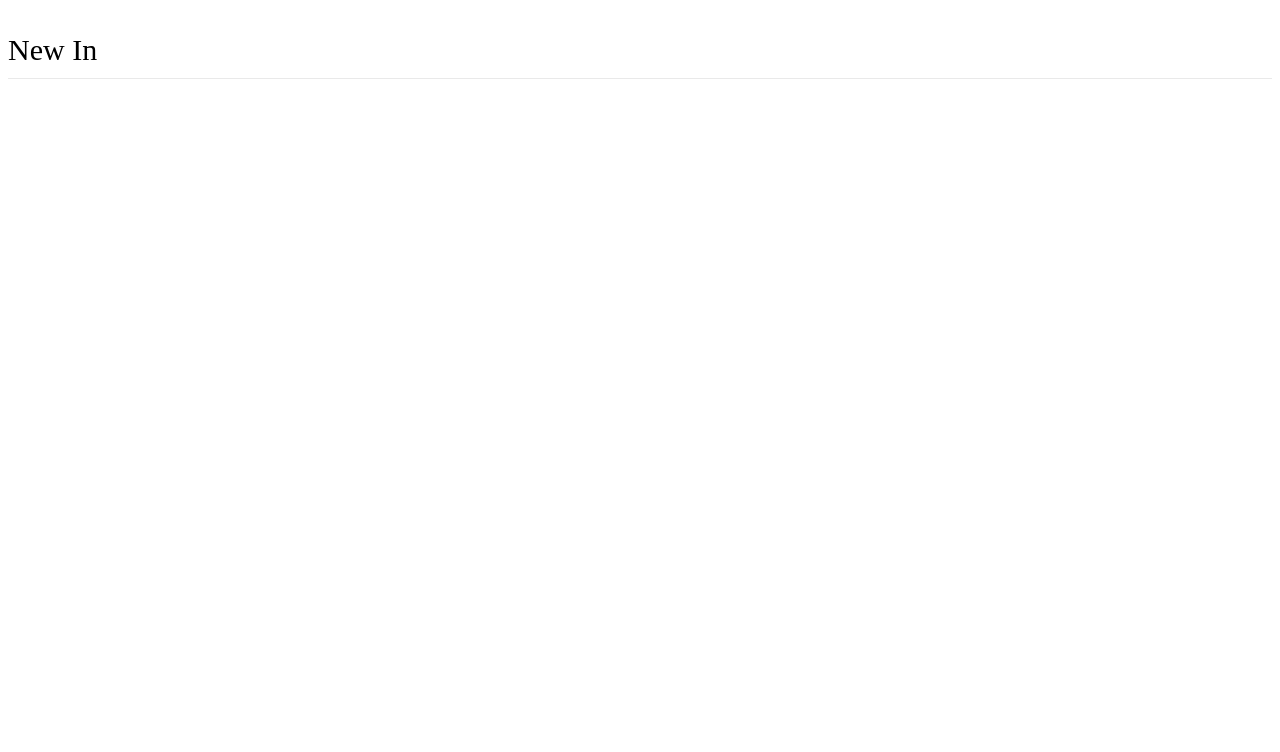
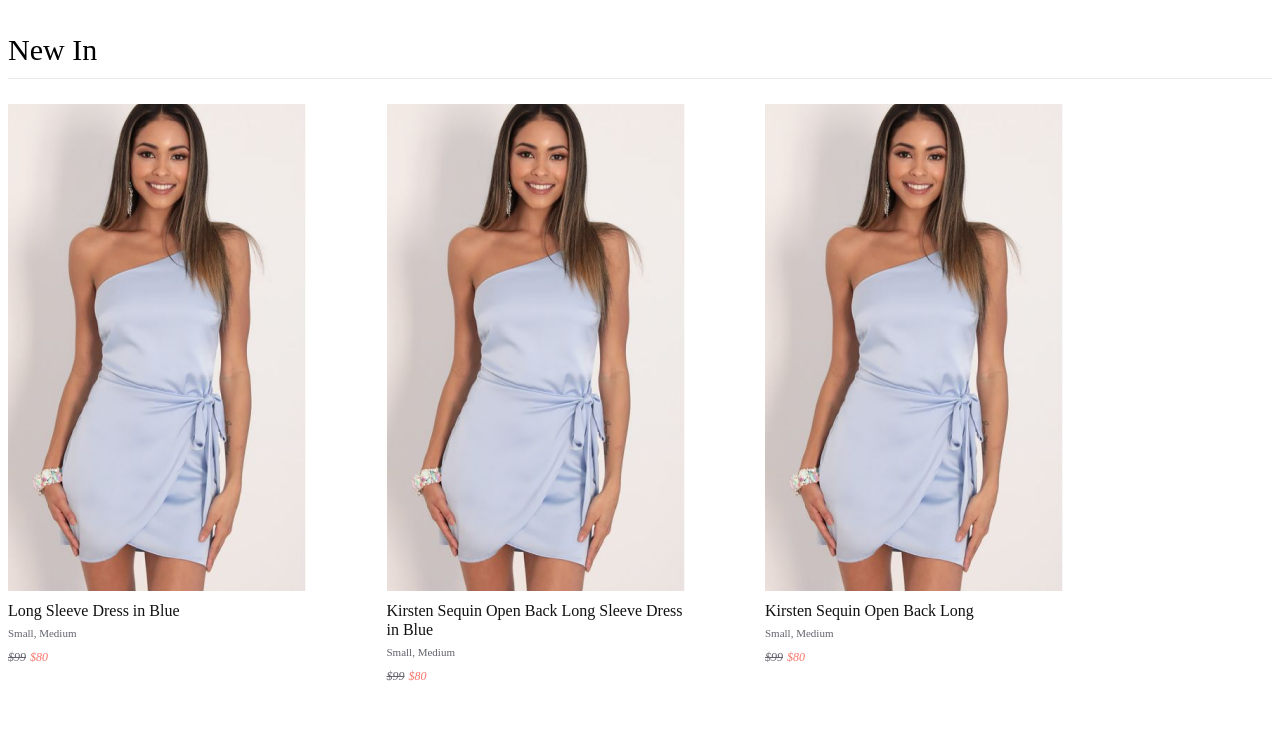
Before and after one commit to MozalovPavel/online-shop, a Next.js app: page / in a window 1280 px wide. Shown: the top 752 px of the page. Built offline with nearby package versions, Linux system fonts and the light colour scheme; a web font is replaced by a local one.

Commit message:
adds adaptive cards

```diff
--- a/src/components/Header.tsx
+++ b/src/components/Header.tsx
@@ -6,7 +6,7 @@ import commonStyles from '../styles/CommonLayout.module.css';
 import logo from '../../public/logo.svg';
 
 const Header = () => (
-	<nav className={`${styles.navbar} ${commonStyles.layoutPaddings}`}>
+	<header className={`${styles.navbar} ${commonStyles.layoutPaddings}`}>
 		<Link href="/">
 			<Image
 				className={styles.logo}
@@ -20,7 +20,7 @@ const Header = () => (
 			<span>🛒</span>
 			<p>$0.00</p>
 		</div>
-	</nav>
+	</header>
 );
 
    export default Header;
--- a/src/components/Layout.tsx
+++ b/src/components/Layout.tsx
@@ -2,6 +2,7 @@ import Header from './Header';
 import {PropsWithChildren} from 'react';
 import commonStyles from '../styles/CommonLayout.module.css';
 
+// FIXME ограничить сверху по ширине
 const Layout = ({ children }: PropsWithChildren<{}>) => (
     <>
         <Header />
--- a/src/components/ProductCard.tsx
+++ b/src/components/ProductCard.tsx
@@ -5,32 +5,40 @@ import testImage from '../../public/test-image.png';
 
 // FIXME переместить
 
+interface IProduct {
+    title: string;
+    sizes: ProductCardSizes[];
+    oldPrice: number;
+    newPrice: number;
+}
+
+export enum ProductCardSizes {
+    Small = "Small",
+    Medium = "Medium",
+    Big = "Big"
+}
+
 interface IProductCardProps {
-
+    product: IProduct;
 }
 
 // FIXME вынести высоты
 
 const ProductCard = (props: IProductCardProps) => {
-    // const {} = props;
+    const {product} = props;
+    const {newPrice, oldPrice, sizes, title} = product
     return (
         <article className={styles.root}>
             <Image
                 className={styles.image}
                 src={testImage}
-                width={298}
-                height={487}
                 alt={"card alternative"}
             />
-            <span className={styles.title}>Kirsten Sequin Open Back Long Sleeve Dress in Blue</span>
-            <span className={styles.size}>Small, Medium</span>
+            <span className={styles.title}>{title}</span>
+            <span className={styles.size}>{sizes.join(", ")}</span>
             <span className={styles.prices}>
-                <span className={styles.old}>
-                    $80.00
-                </span>
-                <span className={styles.new}>
-                    $80.00
-                </span>
+                <span className={styles.old}>${oldPrice}</span>
+                <span className={styles.new}>${newPrice}</span>
             </span>
         </article>
     );
--- a/src/components/ProductsList.tsx
+++ b/src/components/ProductsList.tsx
@@ -1,13 +1,60 @@
 import Caption from "./Caption";
+import ProductCard, { ProductCardSizes } from "./ProductCard";
+import styles from '../styles/components/ProductsList.module.css';
 
 interface IProductsListProps {
     title: string;
 }
 
+const products = [
+    {
+        title: "Long Sleeve Dress in Blue",
+        sizes: [ProductCardSizes.Small, ProductCardSizes.Medium],
+        oldPrice: 99,
+        newPrice: 80,
+        id: 1
+    },
+    {
+        title: "Kirsten Sequin Open Back Long Sleeve Dress in Blue",
+        sizes: [ProductCardSizes.Small, ProductCardSizes.Medium],
+        oldPrice: 99,
+        newPrice: 80,
+        id: 2
+    },
+    {
+        title: "Kirsten Sequin Open Back Long",
+        sizes: [ProductCardSizes.Small, ProductCardSizes.Medium],
+        oldPrice: 99,
+        newPrice: 80,
+        id: 3
+    },
+    {
+        title: "Kirsten Sequin Open Back Long Sleeve Dress in Blue dasd asd asd asd asd asd asd ",
+        sizes: [ProductCardSizes.Small, ProductCardSizes.Medium],
+        oldPrice: 99,
+        newPrice: 80,
+        id: 4
+    },
+    {
+        title: "Kirsten Sequin Open Back Long Sleeve Dress in Blue",
+        sizes: [ProductCardSizes.Small, ProductCardSizes.Medium],
+        oldPrice: 99,
+        newPrice: 80,
+        id: 5
+    },
+];
+
 const ProductsList = ({title}: IProductsListProps) => {
     return (
         <article>
             <Caption>{title}</Caption>
+            <div className={styles.productsContainer}>
+                {products.map(product => (
+                    <div className={styles.cardContainer}>
+                        <ProductCard key={product.id} product={product} />
+                    </div>
+                ))}
+            </div>
         </article>
     );
 };
--- a/src/styles/components/ProductCard.module.css
+++ b/src/styles/components/ProductCard.module.css
@@ -0,0 +1,44 @@
+.root {
+    color: #111;
+    max-width: 298px;
+    cursor: pointer;
+}
+
+.image {
+    width: 100%;
+    height: auto;
+    display: block;
+    background-color: rgb(138, 138, 138);
+}
+
+.title {
+    display: block;
+    font-weight: 400;
+    line-height: 19px;
+    margin-top: 10px;
+}
+
+.size {
+    display: block;
+    font-size: 11px;
+    margin: 6px 0;
+    line-height: 15px;
+    color: #62636D;
+}
+
+.prices {
+    font-style: italic;
+    font-weight: 400;
+    font-size: 12px;
+    line-height: 16px;
+}
+
+.old {
+    text-decoration: line-through;
+    color: #62636D;
+    margin-right: 4px;
+}
+
+.new {
+    color: #F97369;
+}
--- /dev/null
+++ b/src/styles/components/ProductsList.module.css
@@ -0,0 +1,11 @@
+.productsContainer {
+    display: flex;
+    flex-wrap: wrap;
+    margin: 25px -25px;
+}
+
+.cardContainer {
+    flex: 0 0 25%;
+    margin-bottom: 70px;
+    padding: 0 25px;
+}
--- a/src/styles/globals.css
+++ b/src/styles/globals.css
@@ -2,7 +2,12 @@ html,
 body {
   padding: 0;
   margin: 0;
+  color: #000;
   font-family: 'Avenir', sans-serif;
+  font-style: normal;
+  font-weight: 400;
+  font-size: 14px;
+  line-height: 19px;
 }
 
 a {
```
Also changed, not shown: src/styles/CommonLayout.module.css (line endings or trailing spaces).
